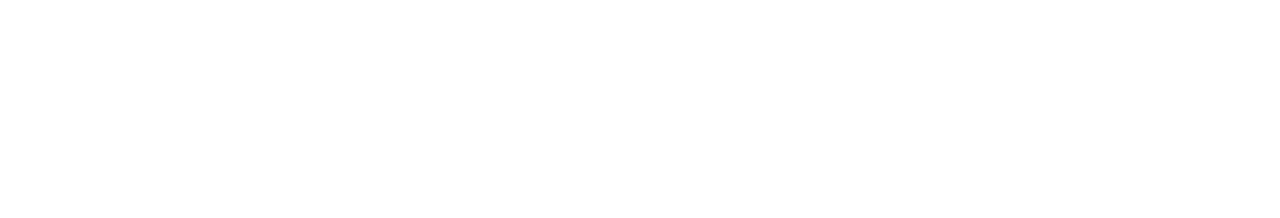
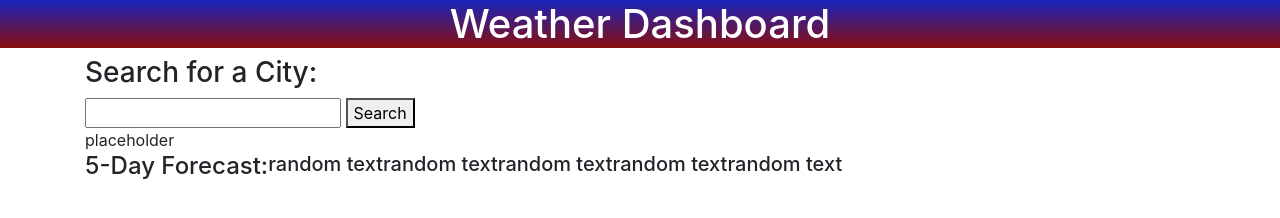
Before and after one commit to fominivan1/weather_dashboard, a plain HTML site: page index.html in a window 1280 px wide. Drawn offline with nearby package versions, Linux system fonts and the light colour scheme.

Commit message:
Added basic html and styling

```diff
--- a/assets/style.css
+++ b/assets/style.css
@@ -0,0 +1,16 @@
+:root {
+    /* background-color: rgb(102, 139, 163); */
+    font-size: 16px;
+    font-family: Arial, Helvetica, sans-serif;
+}
+
+.header {
+    background: linear-gradient(#1823bd, #890e0e);
+    color: white;
+    text-align: center;
+}
+
+.forecast {
+    display: flex;
+    flex-direction: row;
+}
--- a/index.html
+++ b/index.html
@@ -4,9 +4,54 @@
     <meta charset="UTF-8">
     <meta http-equiv="X-UA-Compatible" content="IE=edge">
     <meta name="viewport" content="width=device-width, initial-scale=1.0">
+    <link
+      rel="stylesheet"
+      href="https://stackpath.bootstrapcdn.com/bootstrap/4.3.1/css/bootstrap.min.css"
+    />
+    <link
+      href="https://fonts.googleapis.com/css?family=Open+Sans&display=swap"
+      rel="stylesheet"
+    />
+    <link rel="stylesheet" href="./assets/style.css" />
     <title>Weather Dashboard</title>
 </head>
 <body>
+    <header>
+        <h1 class="header">Weather Dashboard</h1>
+    </header>
 
+    <div class="container">
+        <section class="citySearch">
+            <h3>Search for a City:</h3>
+            <input type="text">
+            <button class="searchBtn">Search</button>
+        </section>
+
+        <section class="currentCity">
+            <div>placeholder</div>
+        </section>
+
+        <section class="forecast">
+            <h4 class="dayForecast">5-Day Forecast:</h4>
+            <div id="block1">
+                <h5>random text</h5>
+            </div>
+            <div id="block2">
+                <h5>random text</h5>
+            </div>
+            <div id="block3">
+                <h5>random text</h5>
+            </div>
+            <div id="block4">
+                <h5>random text</h5>
+            </div>
+            <div id="block5">
+                <h5>random text</h5>
+            </div>
+        </section>
+    </div>
+
+    <script src="https://cdnjs.cloudflare.com/ajax/libs/moment.js/2.24.0/moment.min.js"></script>
+    <script src="./assets/script.js"></script>
 </body>
 </html>
```
